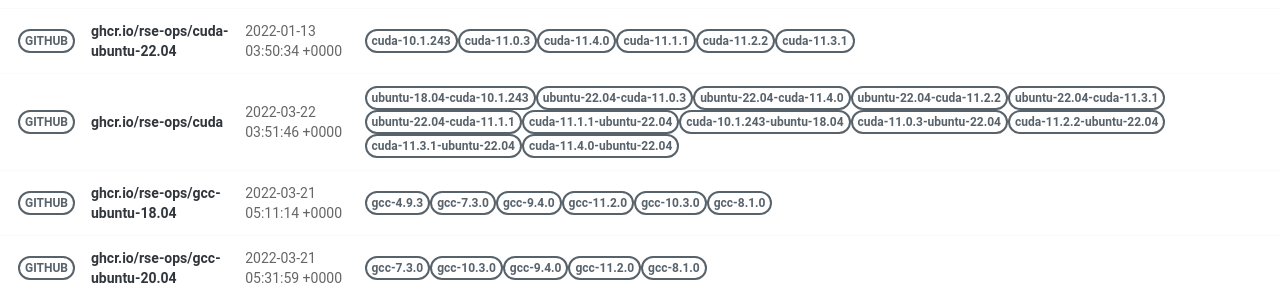
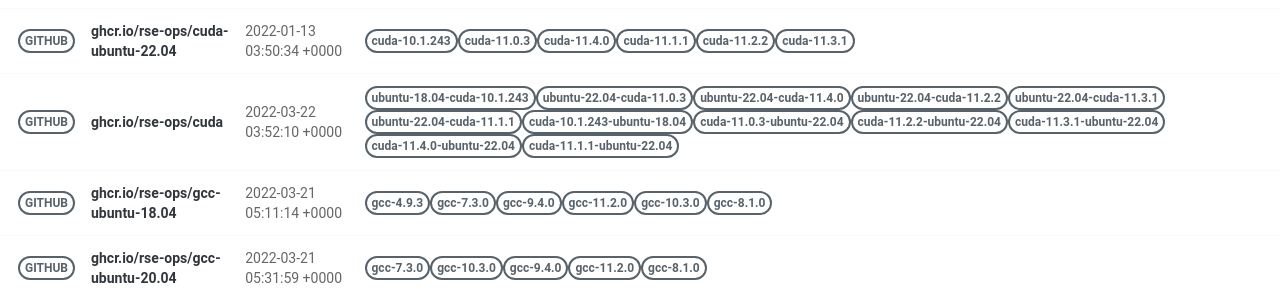
Before and after one commit to rse-ops/docker-images, a Jekyll site: the page built from pages/index.md, in a window 1280 px wide. Shown: the part 421-721 px from the top of the page. Built offline with Jekyll 4.4.1, drawn with Linux system fonts in a browser that asks for light colours; nearby versions of some CDN libraries.

Commit message:
Automated push to update library 2022-03-22

```diff
--- a/_library/ghcr.io-rse-ops-cuda.md
+++ b/_library/ghcr.io-rse-ops-cuda.md
@@ -1,7 +1,7 @@
 ---
 layout: container
 name: ghcr.io/rse-ops/cuda
-updated_at: 2022-03-22 03:51:46.145339
+updated_at: 2022-03-22 03:52:10.168036
 
 
 container_url: https://github.com/orgs/rse-ops/packages/container/package/cuda
```
Also changed, not shown: other parts of _library/ghcr.io-rse-ops-cuda.md (+3 -3 lines).
